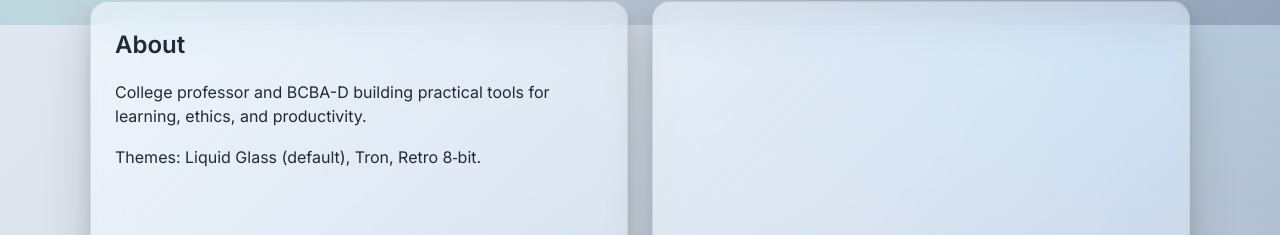
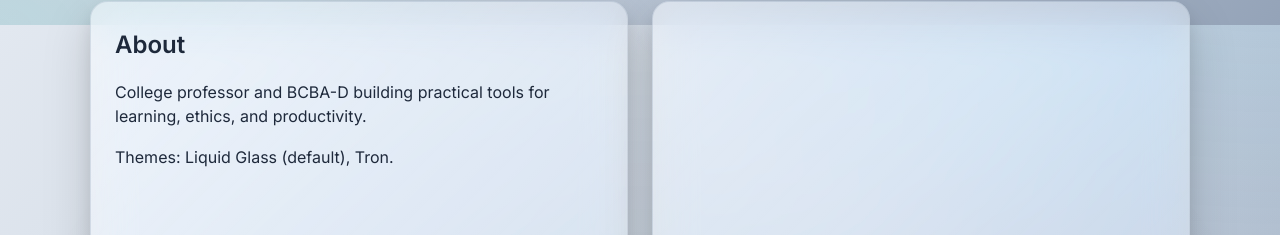
Before and after one commit to drsavvage90/drsavvage90.github.io, a plain HTML site: page index.html in a window 1280 px wide. Shown: the part 1575-1810 px from the top of the page. Drawn offline with Linux system fonts and the light colour scheme.

Commit message:
Update themes list in about section
Removed 'Retro 8‑bit' from the list of available themes in the about section, leaving only 'Liquid Glass (default)' and 'Tron'.

```diff
--- a/index.html
+++ b/index.html
@@ -156,9 +156,7 @@
               College professor and BCBA-D building practical tools for
               learning, ethics, and productivity.
             </p>
-            <p class="muted">
-              Themes: Liquid Glass (default), Tron, Retro 8‑bit.
-            </p>
+            <p class="muted">Themes: Liquid Glass (default), Tron.</p>
           </div>
           <div class="card">
             <div class="thumb" style="aspect-ratio: 1/1"></div>
```
